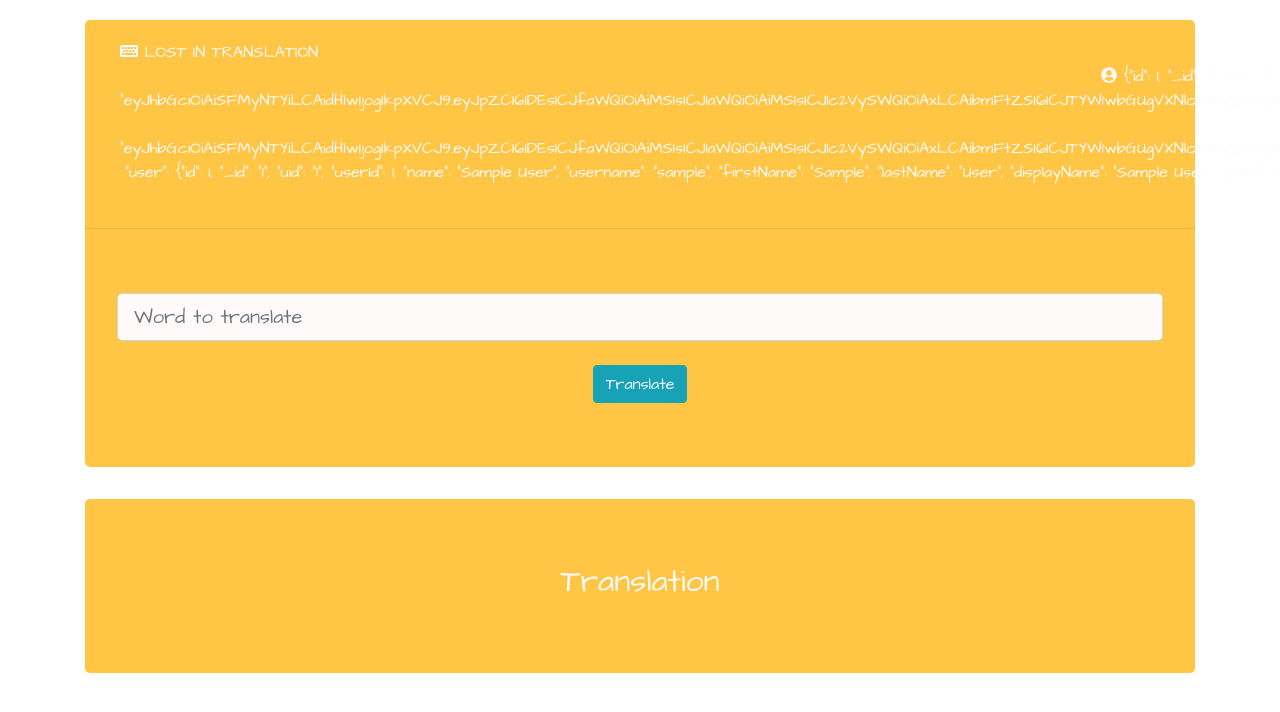
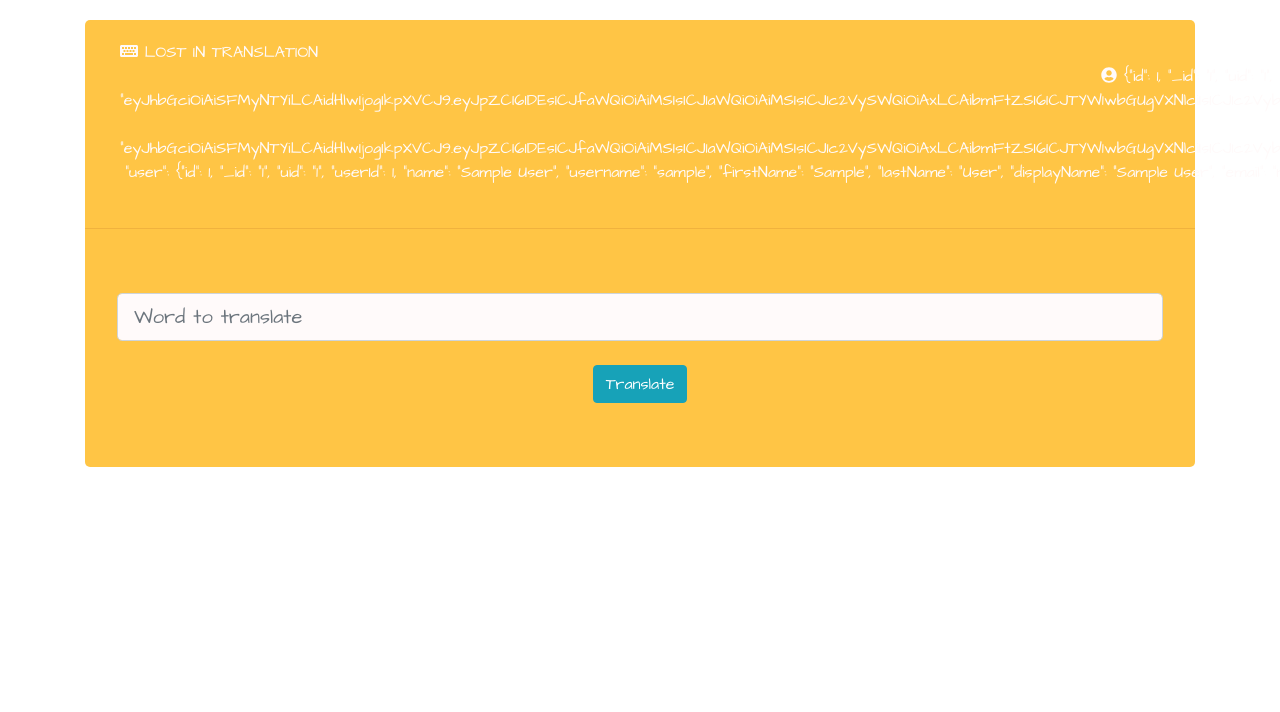
Before and after one commit to maijahaka/lost-in-translation, a React (Create React App) app: page / in a window 1280 px wide. Shown: the top 712 px of the page. Built offline with nearby package versions, Linux system fonts and the light colour scheme; sample sign-in values are in the browser's storage.

Commit message:
feat: only show translation box on translate page if a translation has been made

```diff
--- a/src/components/containers/Translate.js
+++ b/src/components/containers/Translate.js
@@ -33,10 +33,10 @@ function Translate() {
           <Jumbotron className="translate-jumbotron">
               <TranslateForm save={saveToArray} translate={translateSentence}/>
           </Jumbotron>
-          <Jumbotron>
+          {sentence && <Jumbotron>
               <h2>Translation</h2>
-              {sentence && <TranslateCard word={sentence} />}
-          </Jumbotron>
+              <TranslateCard word={sentence} />
+          </Jumbotron>}
       </Container>
     </div>
   )
```
